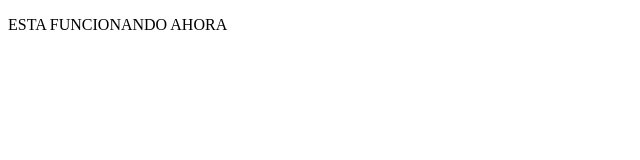
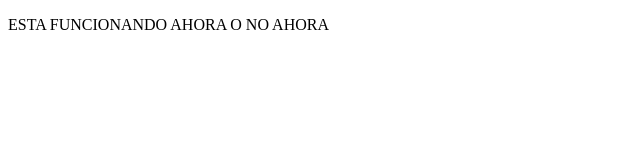
Before and after one commit to Socigence-App/FrontEndSocigenceApp, an Angular app in the folder MyApp/: page / in a window 1280 px wide. Shown: the top 160 px of the page, without its empty margins (0-640 px from the left). Built offline with nearby package versions, Linux system fonts and the light colour scheme.

Commit message:
Otro commit

```diff
--- a/MyApp/src/app/app.component.html
+++ b/MyApp/src/app/app.component.html
@@ -1 +1 @@
-<p>ESTA FUNCIONANDO AHORA</p>
+<p>ESTA FUNCIONANDO AHORA O NO AHORA</p>
```
